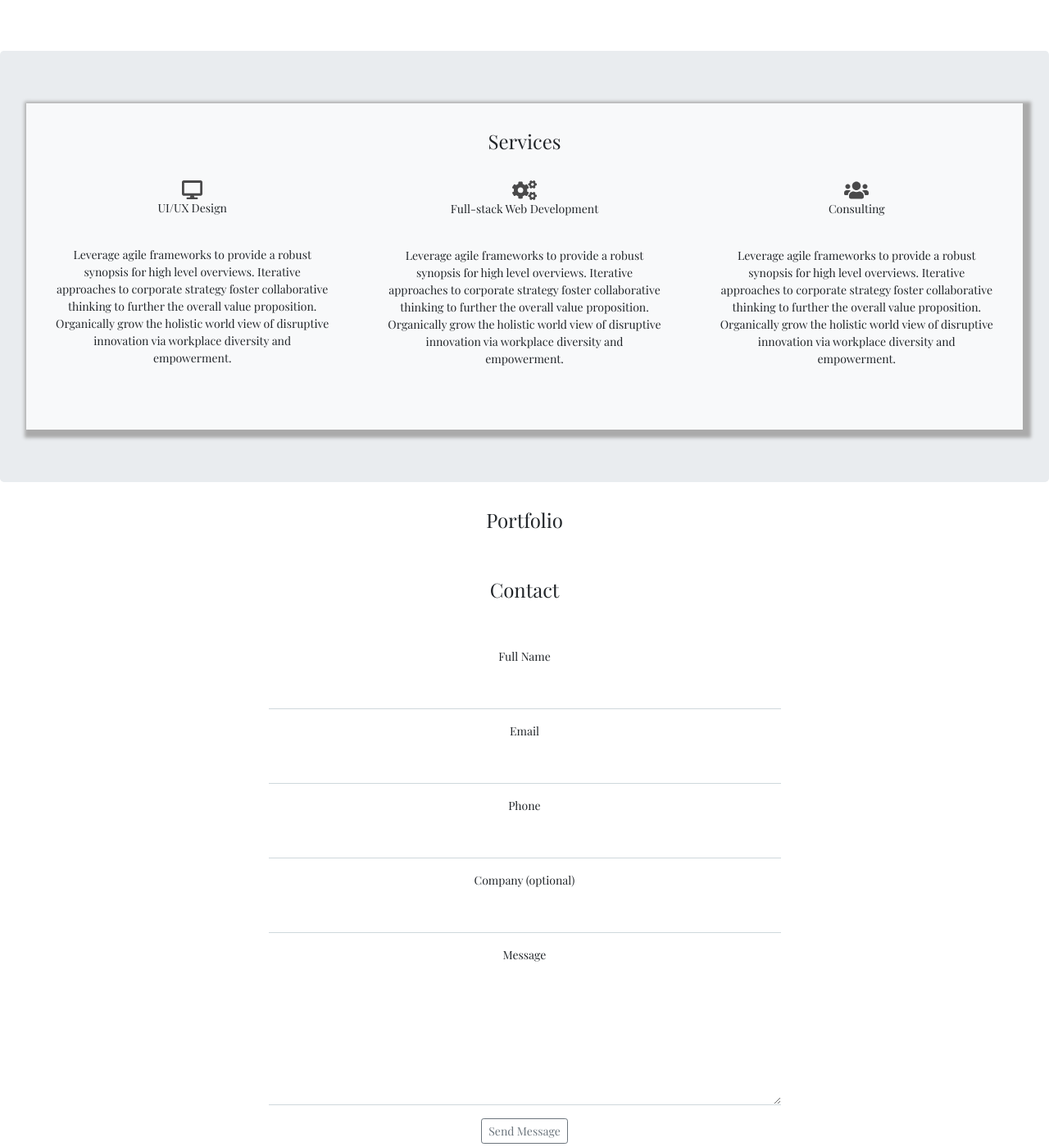
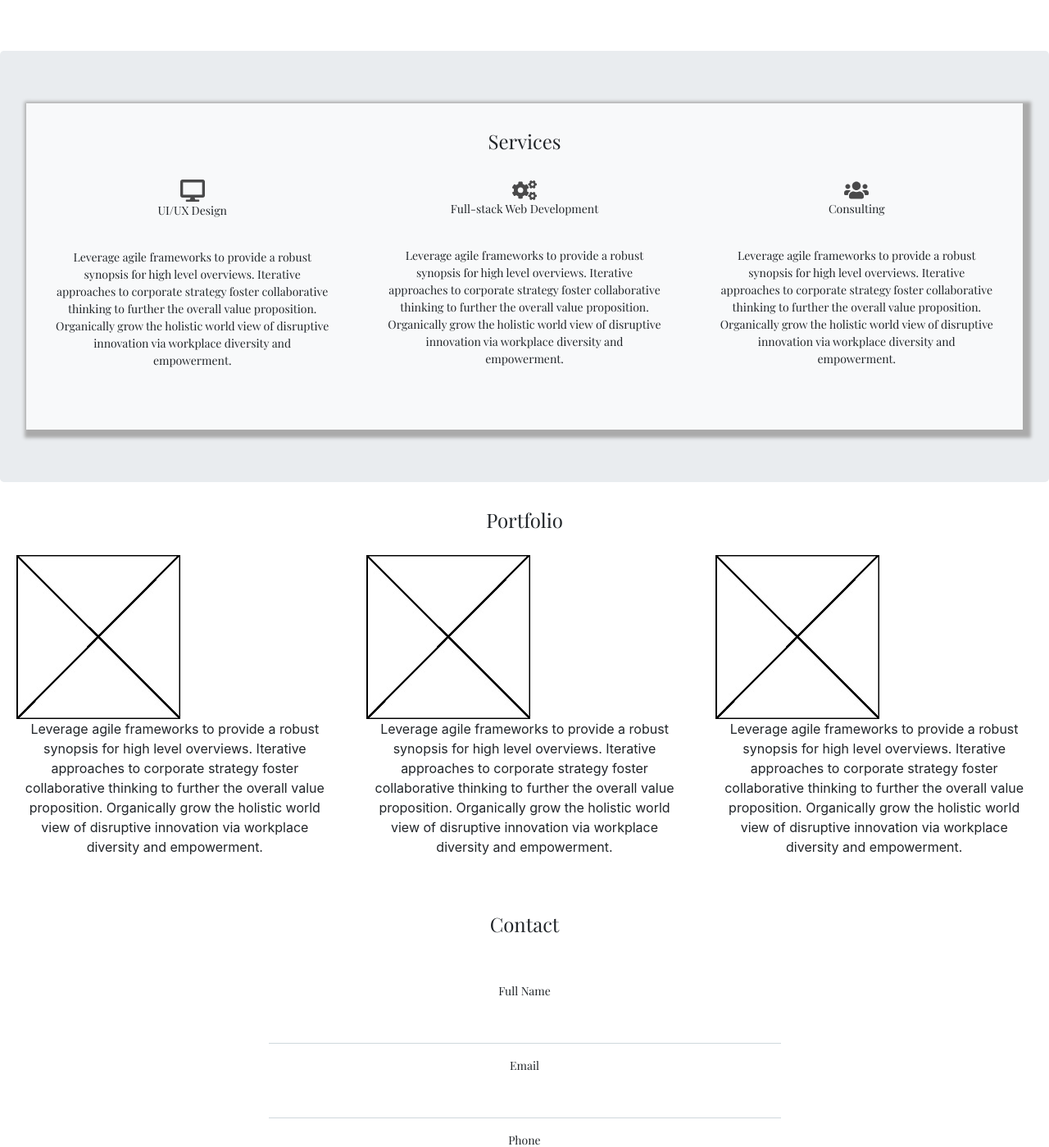
Before and after one commit to HalfMortise/my-pwp, a PHP site: page / in a window 1280 px wide. Shown: the part 995-2394 px from the top of the page at 82% size. Run offline with PHP 8.4, Linux system fonts and the light colour scheme; some libraries are stand-ins or nearby versions.

Commit message:
Removed deprecated img tag html and placed in stylesheet

```diff
--- a/public_html/css/style.css
+++ b/public_html/css/style.css
@@ -73,10 +73,11 @@ h1 {
 	align-items: center;
 }
 
-.img-opacity {
+.icons {
 	-ms-filter:"progid:DXImageTransform.Microsoft.Alpha(Opacity=50)";
 	filter: alpha(opacity=50);
 	opacity: 0.7;
+	width: 30px;
 }
 
 
--- a/public_html/index.php
+++ b/public_html/index.php
@@ -118,7 +118,7 @@
 
 						<div class="col-md-4 mb-2">
 							<div class="card-title mb-3 justify-content-center">
-								<img class="img-opacity" src="./images/desktop.svg" width="25px" alt="" />
+								<img class="icons" src="./images/desktop.svg" alt="" />
 								<p class="justify-content-center">UI/UX Design</p>
 								<div class="card-body mb-4">
 									<p class="card-text text-center">Leverage agile frameworks to provide a robust synopsis for high level overviews. Iterative approaches to corporate strategy foster collaborative thinking to further the overall value proposition. Organically grow the holistic world view of disruptive innovation via workplace diversity and empowerment.</p>
@@ -127,7 +127,7 @@
 						</div>
 						<div class="col-md-4 mb-4">
 							<div class="card-title mb-4">
-								<img class="img-opacity" src="./images/cogs.svg" width="30px" alt="" />
+								<img class="icons" src="./images/cogs.svg" alt="" />
 								<p class="justify-content-center">Full-stack Web Development</p>
 								<div class="card-body mb-4">
 									<p class="card-text text-center">Leverage agile frameworks to provide a robust synopsis for high level overviews. Iterative approaches to corporate strategy foster collaborative thinking to further the overall value proposition. Organically grow the holistic world view of disruptive innovation via workplace diversity and empowerment.</p>
@@ -136,7 +136,7 @@
 						</div>
 						<div class="col-md-4 mb-4">
 							<div class="card-title mb-4">
-								<img class="img-opacity" src="./images/users.svg" width="30px" alt="" />
+								<img class="icons" src="./images/users.svg" alt="" />
 								<p class="justify-content-center">Consulting</p>
 								<div class="card-body mb-4">
 									<p class="card-text text-center">Leverage agile frameworks to provide a robust synopsis for high level overviews. Iterative approaches to corporate strategy foster collaborative thinking to further the overall value proposition. Organically grow the holistic world view of disruptive innovation via workplace diversity and empowerment.</p>
@@ -173,17 +173,28 @@
 		</section>
 
 
-		<section id="portfolio-container">
-			<div>
 
+<!--PORTFOLIO Section-->
+		<section id="portfolio-content" class="portfolio-container">
+			<div class="card-body">
+				<img src="./images/placeholder.jpg" alt="" />
+				<p class="card-text text-center">
+					Leverage agile frameworks to provide a robust synopsis for high level overviews. Iterative approaches to corporate strategy foster collaborative thinking to further the overall value proposition. Organically grow the holistic world view of disruptive innovation via workplace diversity and empowerment.
+				</p>
 			</div>
 
-			<div>
-
+			<div class="card-body">
+				<img src="./images/placeholder.jpg" alt="" />
+				<p class="card-text text-center">
+					Leverage agile frameworks to provide a robust synopsis for high level overviews. Iterative approaches to corporate strategy foster collaborative thinking to further the overall value proposition. Organically grow the holistic world view of disruptive innovation via workplace diversity and empowerment.
+				</p>
 			</div>
 
-			<div>
-
+			<div class="card-body">
+				<img src="./images/placeholder.jpg" alt="" />
+				<p class="card-text text-center">
+					Leverage agile frameworks to provide a robust synopsis for high level overviews. Iterative approaches to corporate strategy foster collaborative thinking to further the overall value proposition. Organically grow the holistic world view of disruptive innovation via workplace diversity and empowerment.
+				</p>
 			</div>
 		</section>
 
```
